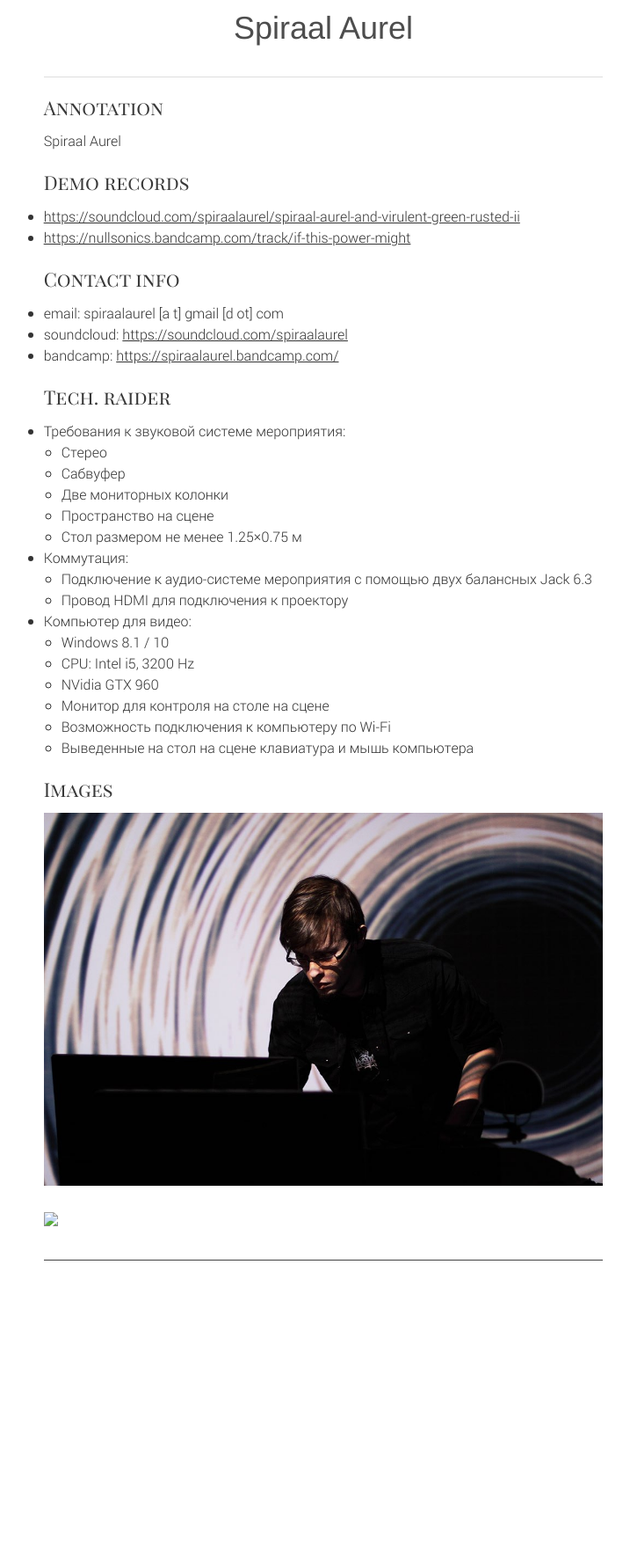
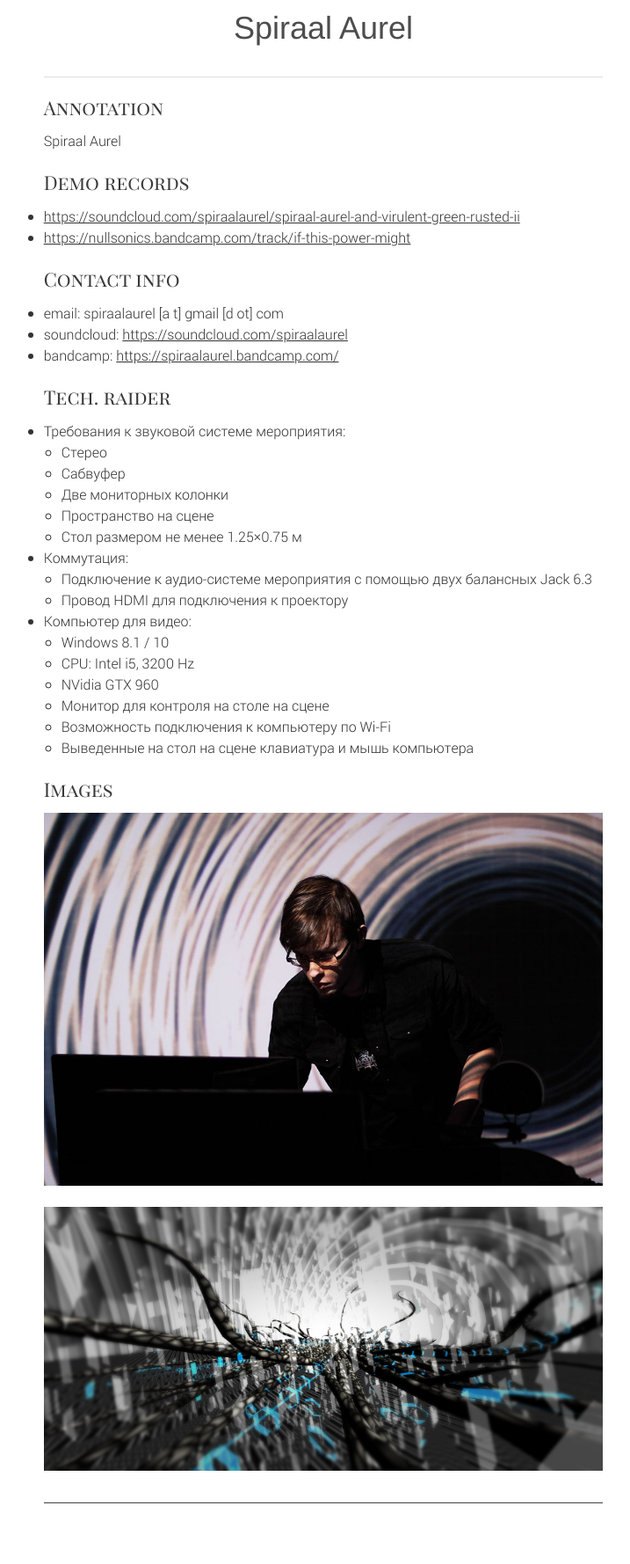
Before and after one commit to nullsonics/nullsonics.github.io, a Jekyll site: the page built from spiraalaurel.md, in a window 1280 px wide. Shown: the whole page at 88% size, without its empty margins (272-989 px from the left). Built offline with Jekyll 4.4.1, drawn with Linux system fonts in a browser that asks for light colours; nearby versions of some CDN libraries; library files that are not in the unit come from our copies; before the commit the page ends 1502 px from its top, so only the background shows below that.

Commit message:
[fix] sa img 2

```diff
--- a/spiraalaurel.md
+++ b/spiraalaurel.md
@@ -42,4 +42,4 @@ Spiraal Aurel
 
 <a href="/img/sa/1.jpg" target="_blank"><img src="/img/sa/1.jpg"></a>
 <br/><br/>
-<a href="/img/sa/2.jpg" target="_blank"><img src="/img/sa/2.jpg"></a>
+<a href="/img/sa/2.png" target="_blank"><img src="/img/sa/2.png"></a>
```
